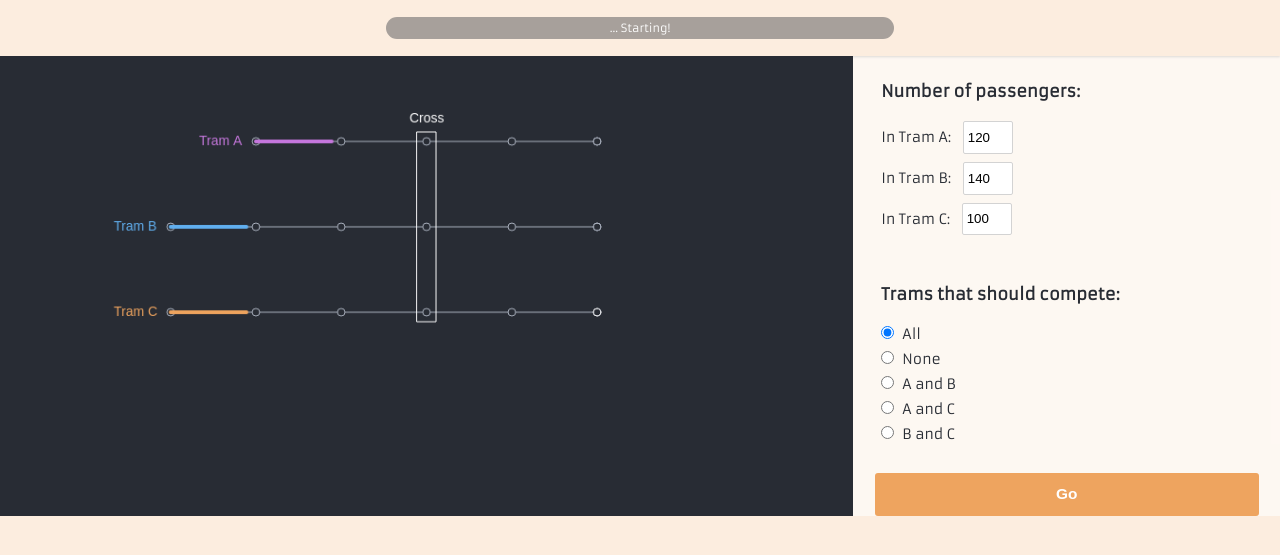
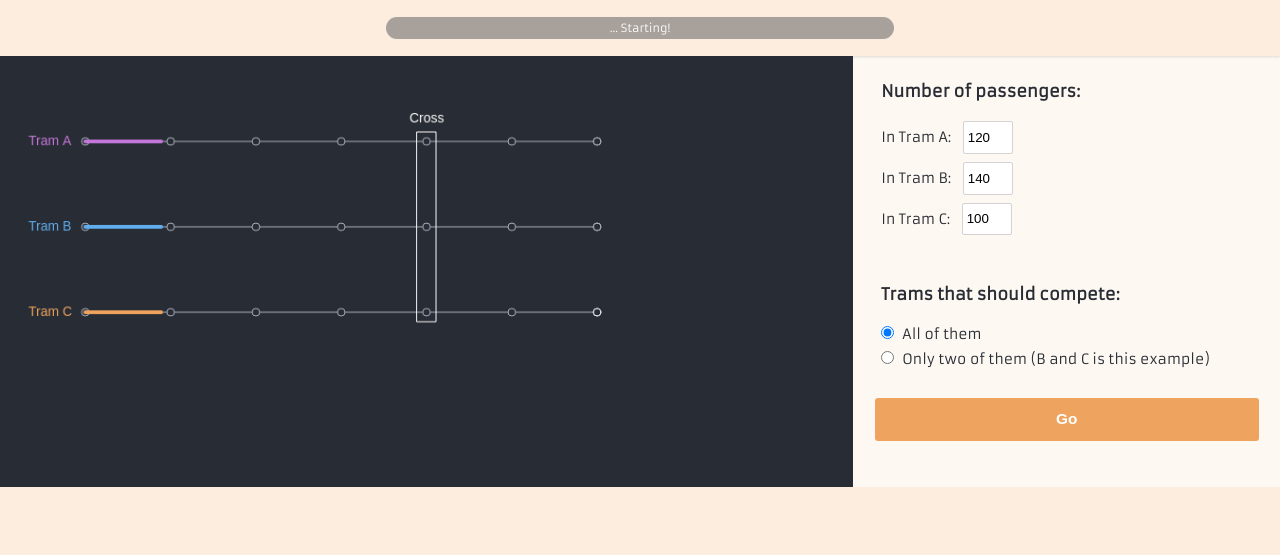
Before and after one commit to tramways/trams, a plain HTML site: page index.html in a window 1280 px wide. Both pictures are taken after a click on the button "Go". Shown: the part 65-620 px from the top of the page. Drawn offline with Linux system fonts and the light colour scheme.

Commit message:
Step 2: Business logics OK behaviour i bound

```diff
--- a/index.html
+++ b/index.html
@@ -28,11 +28,8 @@
         </div>
         <div class="competeSettings">
           <h3>Trams that should compete:</h3>
-            <input type="radio" name="compete" value="all" checked>All<br>
-            <input type="radio" name="compete" value="none">None<br>
-            <input type="radio" name="compete" value="AB">A and B<br>
-            <input type="radio" name="compete" value="AC">A and C<br>
-            <input type="radio" name="compete" value="BC">B and C<br>
+            <input type="radio" name="compete" id="all" value="0" checked>All of them<br>
+            <input type="radio" name="compete" id ="some" value="1">Only two of them (B and C is this example)<br>
         </div>
         <div class="buttonContainer">
           <button id="goButton" type="button" value="Go">Go</button>
--- a/js/trams.js
+++ b/js/trams.js
@@ -43,7 +43,8 @@ document.getElementById("goButton").onclick = function() {
   userInfo.printInfo("About to start...", false);
 
   //pathGenerator.generateAllTramPaths();
-  pathGenerator.generateAllTramPathsBis(1);
+
+  pathGenerator.generateAllTramPathsBis(getMode());
 
   mover.initAllPositions();
   renderer.resetCanvas();
@@ -61,3 +62,11 @@ document.getElementById("goButton").onclick = function() {
 function getDOMId(id){
   return "nbPassengers" + id;
 };
+
+function getMode(){
+  var mode = 0;
+  if (document.getElementById("some").checked){
+    mode = 1;
+  }
+  return mode;
+}
```
